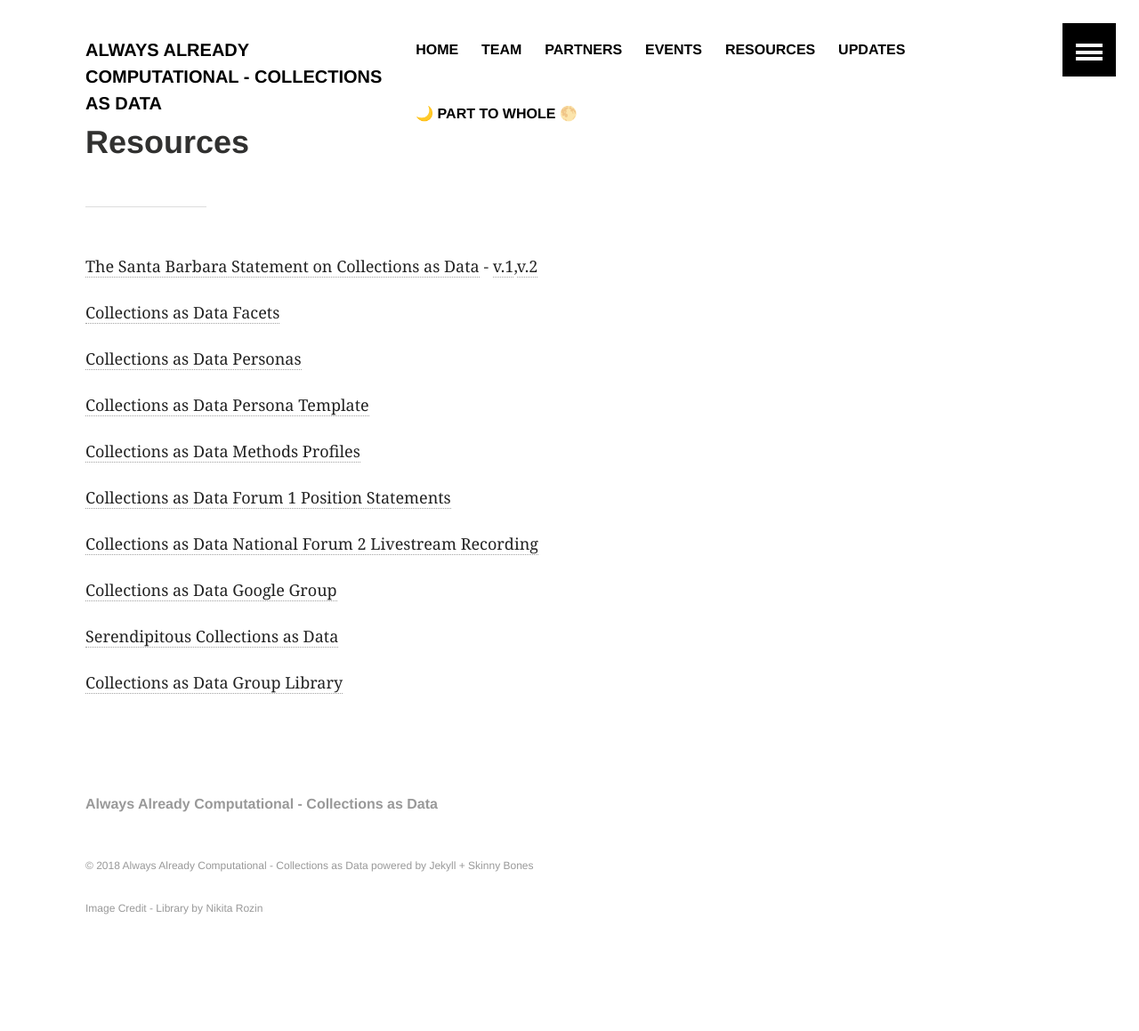
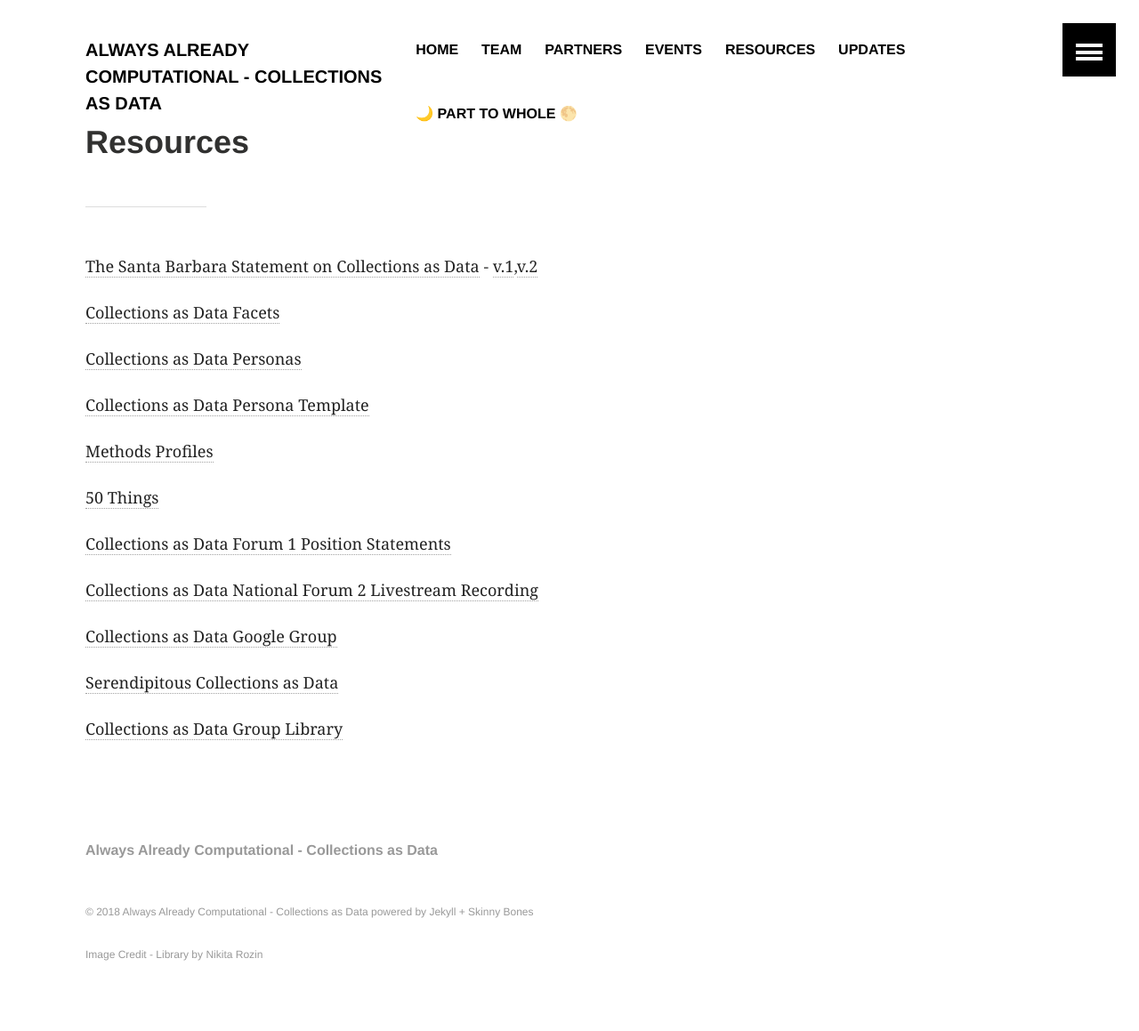
Before and after one commit to collectionsasdata/collectionsasdata.github.io, a Jekyll site: the page built from resources.md, in a window 1280 px wide. Shown: the whole page at 89% size. Built offline with Jekyll 4.4.1, drawn with Linux system fonts in a browser that asks for light colours; before the commit the page ends 1107 px from its top, so only the background shows below that.

Commit message:
Update resources.md

```diff
--- a/resources.md
+++ b/resources.md
@@ -11,7 +11,9 @@ title:  "Resources"
 
 [Collections as Data Persona Template](https://collectionsasdata.github.io/personas/)
 
-[Collections as Data Methods Profiles](https://collectionsasdata.github.io/methodsprofiles/)
+[Methods Profiles](https://collectionsasdata.github.io/methodsprofiles/)
+
+[50 Things](https://collectionsasdata.github.io/50things)
 
 [Collections as Data Forum 1 Position Statements](https://github.com/collectionsasdata/collectionsasdata.github.io/raw/master/aac_positionstatements.pdf)
 
```
